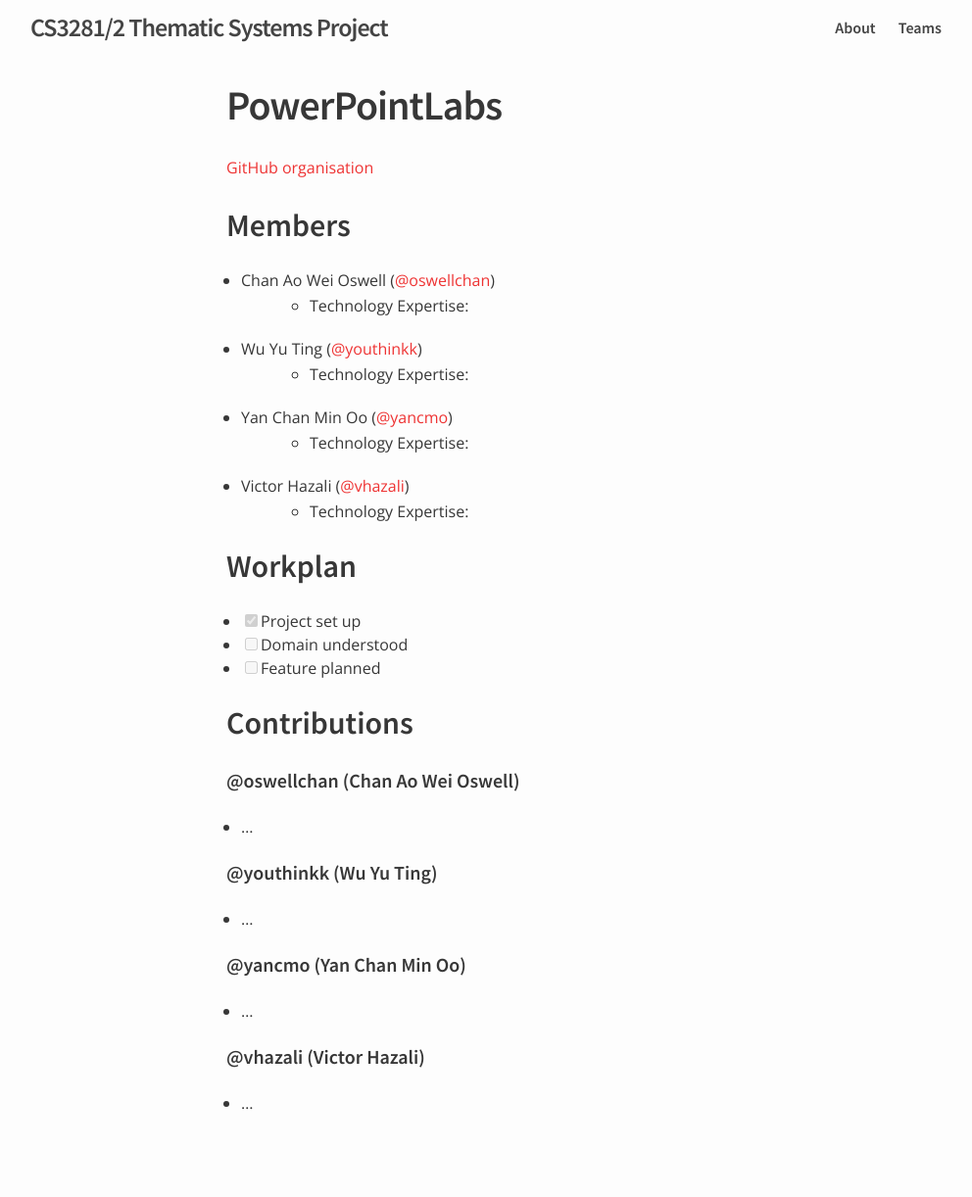
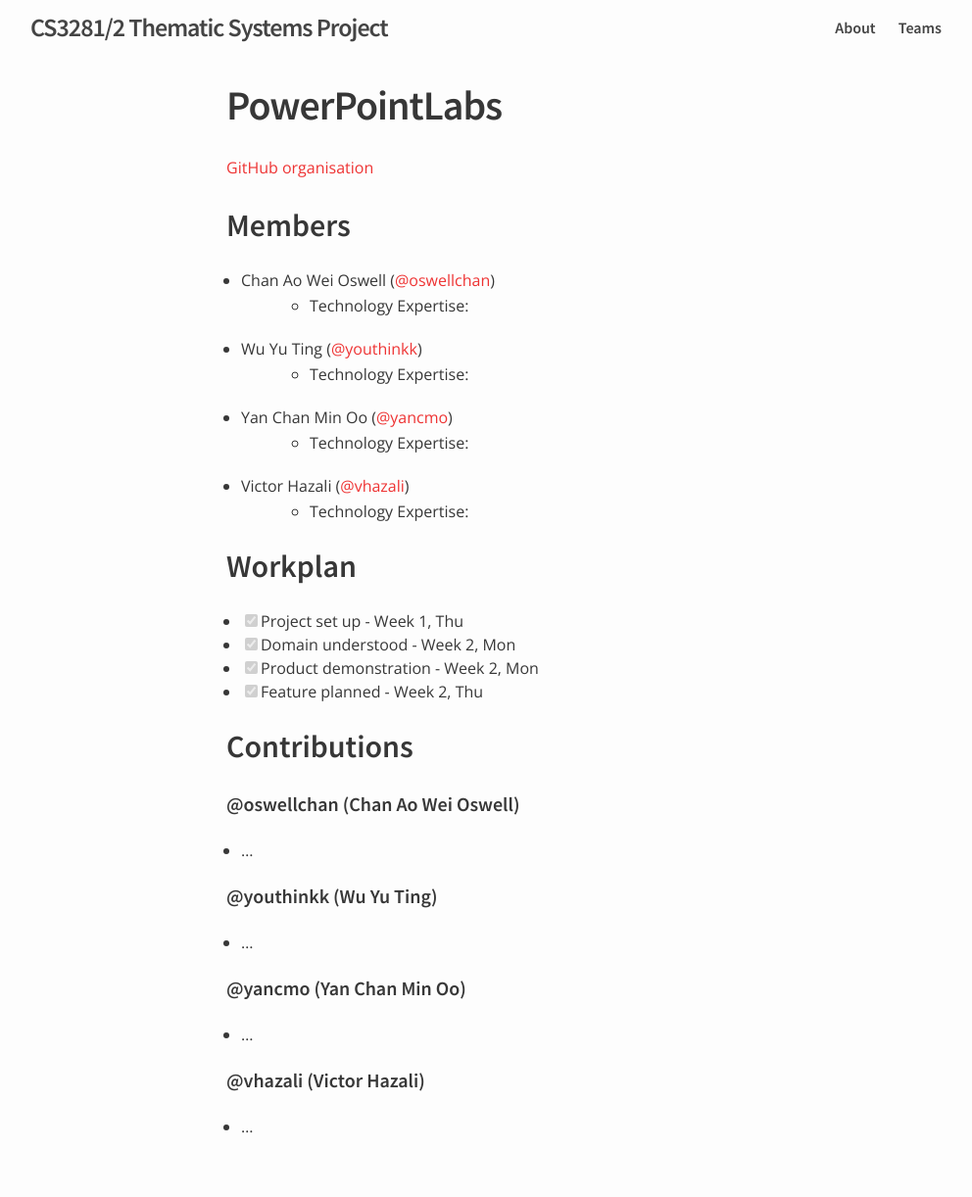
Before and after one commit to nus-oss/cs3281-AY1516S2-website, a Jekyll site: the page built from teams/powerpointlabs.md, in a window 1280 px wide. Shown: the whole page at 98% size, without its empty margins (139-1131 px from the left). Built offline with Jekyll 4.4.1, drawn with Linux system fonts in a browser that asks for light colours; before the commit the page ends 1198 px from its top, so only the background shows below that.

Commit message:
Update Team PL workplan

```diff
--- a/teams/powerpointlabs.md
+++ b/teams/powerpointlabs.md
@@ -17,9 +17,10 @@ permalink: /teams/powerpointlabs/
 
 ## Workplan
 
-* [X] Project set up
-* [ ] Domain understood
-* [ ] Feature planned
+* [X] Project set up - Week 1, Thu
+* [X] Domain understood - Week 2, Mon
+* [X] Product demonstration - Week 2, Mon
+* [X] Feature planned - Week 2, Thu
 
 ## Contributions
 
```
